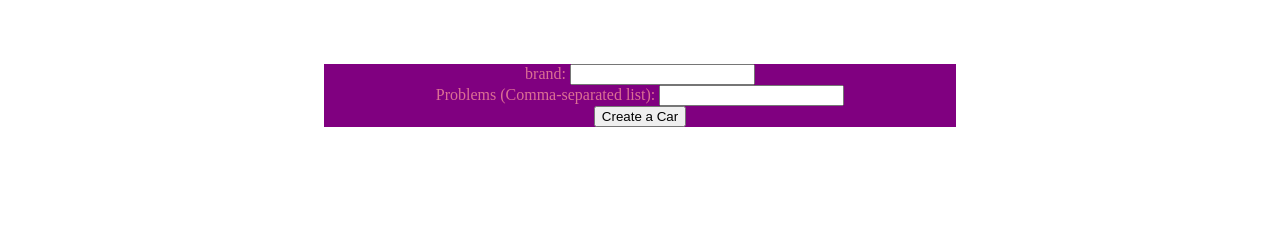
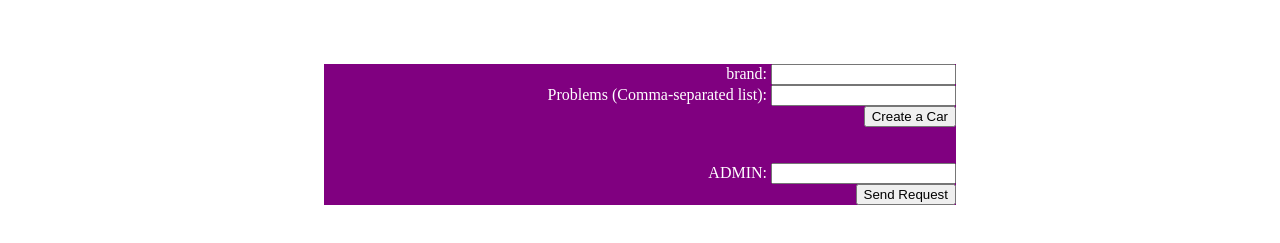
Before and after one commit to DaleCarr/DaleCarr.github.io, a plain HTML site: page Garage.html in a window 1280 px wide. Shown: the part 211-454 px from the top of the page. Drawn offline with Linux system fonts and the light colour scheme.

Commit message:
initial commit

```diff
--- a/Garage.html
+++ b/Garage.html
@@ -13,12 +13,14 @@
     <div id="Menu">
     brand: <input name="brandBox" type="text" /><br>
     Problems (Comma-separated list): <input name="probBox" type="text" /><br>
-    <input type = "button" onclick = "checkInCar(makeCarFromInput())" value = "Create a Car"><br>
+    <input type = "button" onclick = "checkInCar(makeCarFromInput())" value = "Create a Car"><br><br><br>
+    ADMIN: <input name="adminBox" type="text" /><br>
+    <input type = "button" onclick = "parseAdminRequest()" value = "Send Request"><br>
     </div>
 
 <div id="Cars">
+</div>
 
-</div>
 </body>
 
 </html>
--- a/Garage.js
+++ b/Garage.js
@@ -84,6 +84,16 @@ function calculateBill(car) {
     return price;
 }
 
+function parseReadyString(string){
+    return string.toUpperCase;
+}
+function parseAdminRequest(){
+    let parseString =  document.getElementsByName("adminBox")[0].value;
+    let myStrings = parseString.split(" ");
+
+    if( myStrings[0]==="yo"){console.log("aaaa");}
+
+}
 function displayGarage() {
     let myString = ""
     for (var carKey in garage) {
--- a/garage.css
+++ b/garage.css
@@ -1,5 +1,5 @@
 h1{color: palevioletred; size: 500px; text-align:center; background: rebeccapurple; font-size:100px; }
 
 p{color: white; border-style: solid;align-items:center; padding: 20px; margin: auto; width:50%; background: blueviolet;}
-#Menu{color: palevioletred; margin: auto;width:50%; text-align:center; background: purple ;}
+#Menu{color: white; margin: auto;width:50%; text-align:right; background: purple ;}
 button{background: chartreuse}
```
